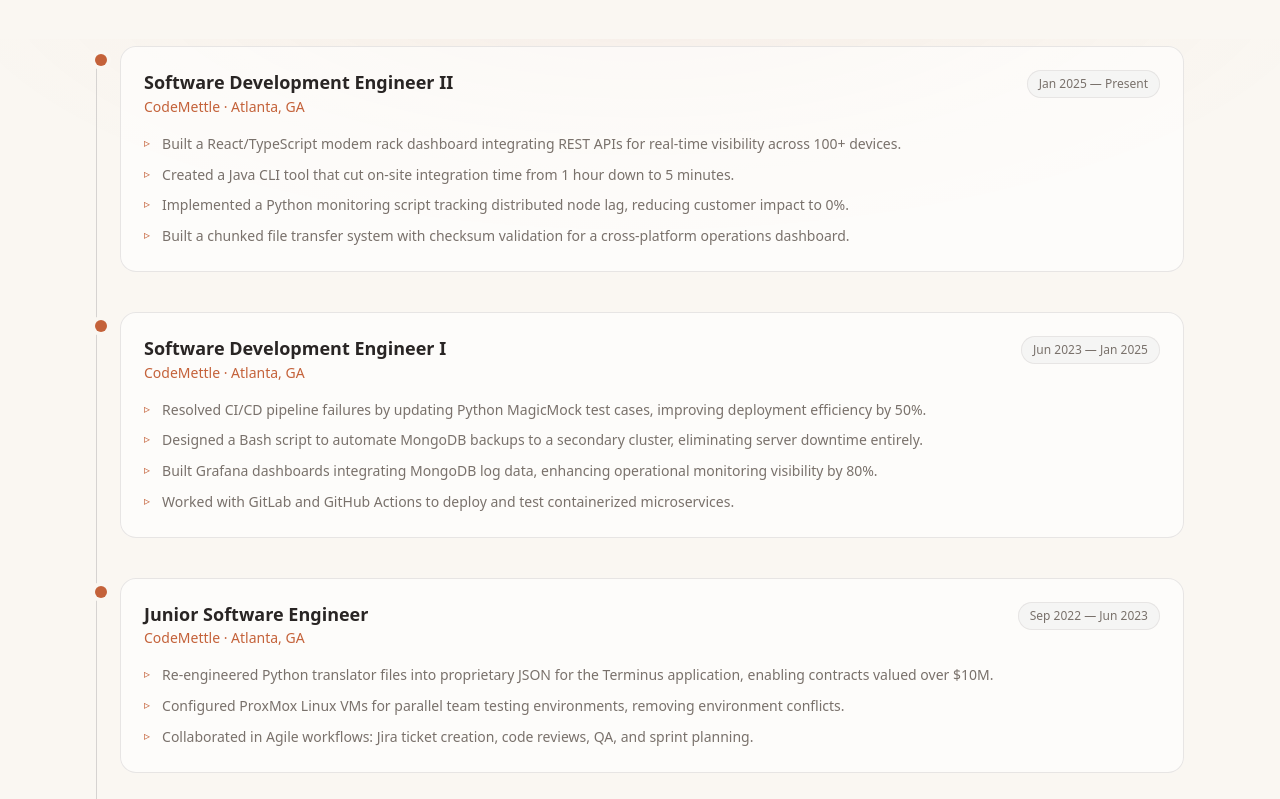
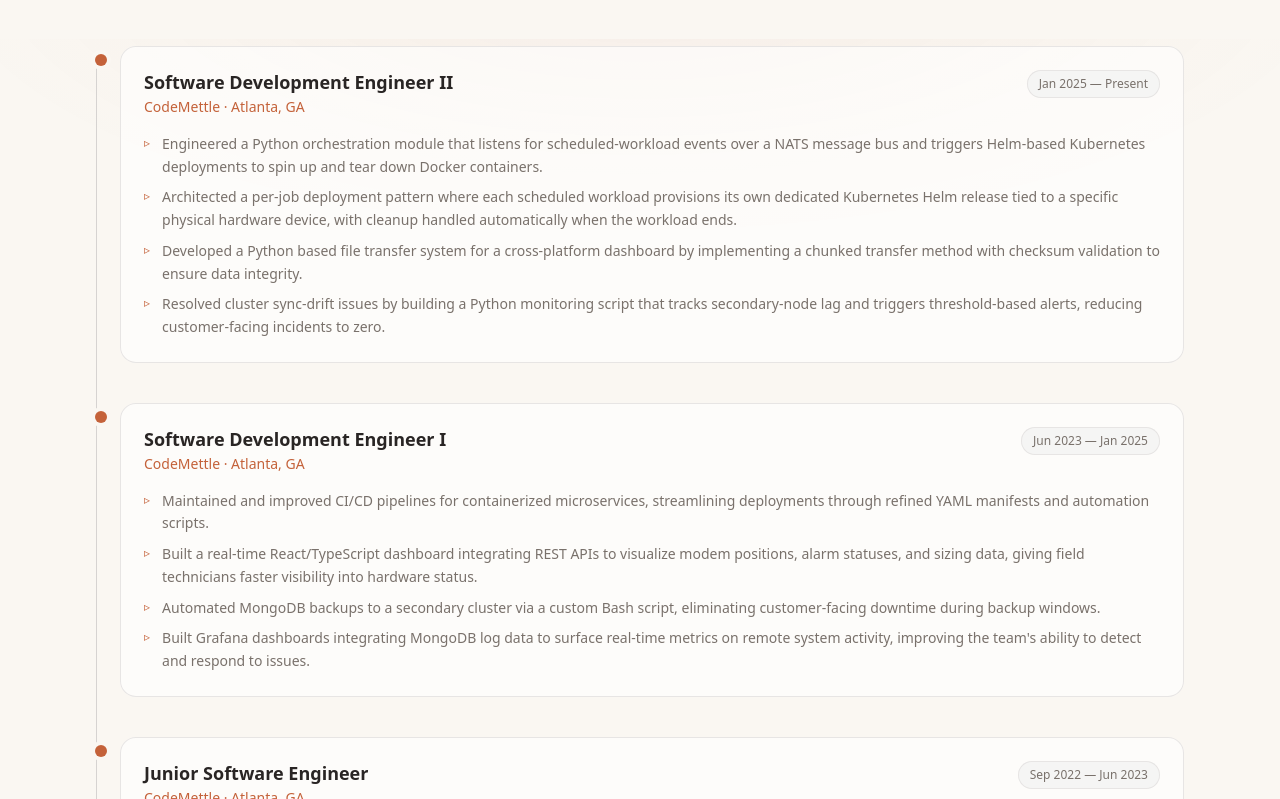
Before and after one commit to evinliu1/evin-portfolio, a React (Vite) app: page / in a window 1280 px wide. Shown: the part 1561-2360 px from the top of the page. Built offline with nearby package versions, Linux system fonts and the light colour scheme; no server answers.

Commit message:
changes to bullets

```diff
--- a/src/components/Experience.jsx
+++ b/src/components/Experience.jsx
@@ -5,10 +5,10 @@
     company: "CodeMettle",
     location: "Atlanta, GA",
     bullets: [
-      "Built a React/TypeScript modem rack dashboard integrating REST APIs for real-time visibility across 100+ devices.",
-      "Created a Java CLI tool that cut on-site integration time from 1 hour down to 5 minutes.",
-      "Implemented a Python monitoring script tracking distributed node lag, reducing customer impact to 0%.",
-      "Built a chunked file transfer system with checksum validation for a cross-platform operations dashboard.",
+      "Engineered a Python orchestration module that listens for scheduled-workload events over a NATS message bus and triggers Helm-based Kubernetes deployments to spin up and tear down Docker containers.",
+      "Architected a per-job deployment pattern where each scheduled workload provisions its own dedicated Kubernetes Helm release tied to a specific physical hardware device, with cleanup handled automatically when the workload ends.",
+      "Developed a Python based file transfer system for a cross-platform dashboard by implementing a chunked transfer method with checksum validation to ensure data integrity.",
+      "Resolved cluster sync-drift issues by building a Python monitoring script that tracks secondary-node lag and triggers threshold-based alerts, reducing customer-facing incidents to zero.",
     ],
   },
   {
@@ -17,10 +17,10 @@
     company: "CodeMettle",
     location: "Atlanta, GA",
     bullets: [
-      "Resolved CI/CD pipeline failures by updating Python MagicMock test cases, improving deployment efficiency by 50%.",
-      "Designed a Bash script to automate MongoDB backups to a secondary cluster, eliminating server downtime entirely.",
-      "Built Grafana dashboards integrating MongoDB log data, enhancing operational monitoring visibility by 80%.",
-      "Worked with GitLab and GitHub Actions to deploy and test containerized microservices.",
+      "Maintained and improved CI/CD pipelines for containerized microservices, streamlining deployments through refined YAML manifests and automation scripts.",
+      "Built a real-time React/TypeScript dashboard integrating REST APIs to visualize modem positions, alarm statuses, and sizing data, giving field technicians faster visibility into hardware status.",
+      "Automated MongoDB backups to a secondary cluster via a custom Bash script, eliminating customer-facing downtime during backup windows.",
+      "Built Grafana dashboards integrating MongoDB log data to surface real-time metrics on remote system activity, improving the team's ability to detect and respond to issues.",
     ],
   },
   {
@@ -29,9 +29,9 @@
     company: "CodeMettle",
     location: "Atlanta, GA",
     bullets: [
-      "Re-engineered Python translator files into proprietary JSON for the Terminus application, enabling contracts valued over $10M.",
-      "Configured ProxMox Linux VMs for parallel team testing environments, removing environment conflicts.",
-      "Collaborated in Agile workflows: Jira ticket creation, code reviews, QA, and sprint planning.",
+      "Contributed across the full Agile cycle such as ticket creation, development, QA, and code review supporting on-time delivery of releases.",
+      "Re-architected Python translator modules into Terminus's proprietary JSON-based language format, directly contributing to 3 separate secured contracts valued over $10M.",
+      "Provisioned and configured isolated Linux test environments on Proxmox VMs, enabling company engineers to run parallel tests without environment conflicts.",
     ],
   },
   {
@@ -39,10 +39,7 @@
     title: "B.S. Computer Science",
     company: "Georgia State University",
     location: "Atlanta, GA",
-    bullets: [
-      "Graduated with a Bachelor of Science in Computer Science.",
-      "Joined CodeMettle through the university's co-op program prior to graduation.",
-    ],
+    bullets: ["Graduated with a Bachelor of Science in Computer Science."],
   },
 ];
 
@@ -58,7 +55,8 @@
           <div className="absolute left-0 top-2 bottom-2 w-px bg-stone-300"></div>
 
           <div className="space-y-10">
-            {experiences.map(({ period, title, company, location, bullets }, i) => (
+            {experiences.map(
+              ({ period, title, company, location, bullets }, i) => (
                 <div key={i} className="relative">
                   {/* Timeline dot */}
                   <div className="absolute -left-[25px] top-2 w-3 h-3 rounded-full bg-terra ring-4 ring-cream"></div>
@@ -80,15 +78,21 @@
 
                     <ul className="space-y-2">
                       {bullets.map((bullet, j) => (
-                      <li key={j} className="flex gap-3 text-sm text-stone-500 leading-relaxed">
-                        <span className="text-terra shrink-0 mt-0.5 text-xs">▹</span>
+                        <li
+                          key={j}
+                          className="flex gap-3 text-sm text-stone-500 leading-relaxed"
+                        >
+                          <span className="text-terra shrink-0 mt-0.5 text-xs">
+                            ▹
+                          </span>
                           {bullet}
                         </li>
                       ))}
                     </ul>
                   </div>
                 </div>
-            ))}
+              )
+            )}
           </div>
         </div>
       </div>
```
Lines whose indentation alone changed are shown as unchanged.
